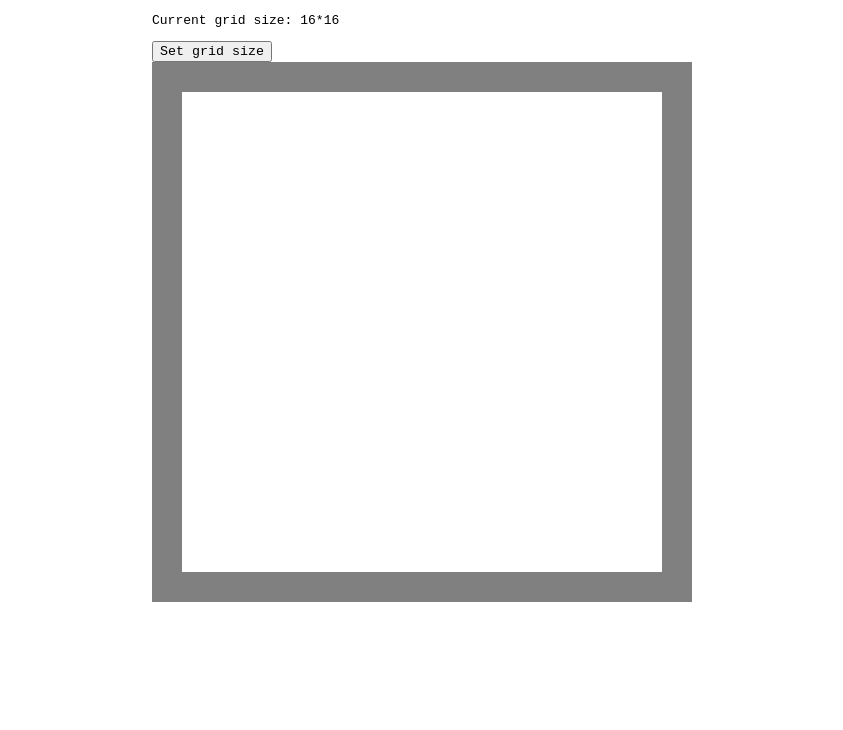
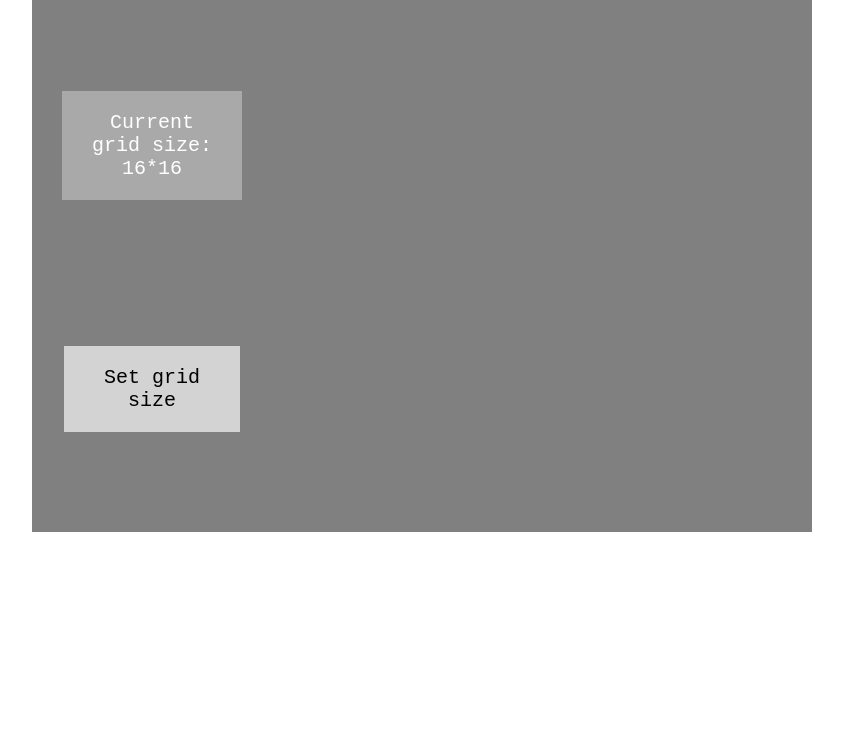
Before and after one commit to eidovolta/etch-a-sketch, a plain HTML site: page index.html in a window 1280 px wide. Shown: the part 70-800 px from the top of the page, without its empty margins (218-1061 px from the left). Drawn offline with Linux system fonts and the light colour scheme.

Commit message:
Fix organization of styles

```diff
--- a/styles.css
+++ b/styles.css
@@ -1,5 +1,7 @@
 * {
     font-family: monospace;
+    padding: 0;
+    margin: 0;
 }
 
 body {
@@ -11,6 +13,47 @@ body {
 
 h1 {
     margin: 16px;
+}
+
+button {
+    border-style: none;
+    border: 2px solid grey;
+    background-color: lightgrey;
+    padding: 20px;
+    font-size: 20px;
+}
+
+p {
+    color: white;
+    background-color: darkgrey;
+    font-size: 20px;
+    padding: 20px;
+}
+
+button:hover {
+    background-color: darkgrey;
+}
+
+button:active {
+    transform: scale(0.9);
+}
+
+#container-main {
+    display: flex;
+}
+
+#container-sidebar {
+    background-color: grey;
+    box-sizing: border-box;
+    text-align: center;
+    gap: 30%;
+    display: flex;
+    flex-direction: column;
+    align-items: center;
+    justify-content: center;
+    height: 540px;
+    width: 240px;
+    padding: 30px;
 }
 
 #container-board {
@@ -28,8 +71,6 @@ h1 {
 .column {
     box-sizing: border-box;
     flex: 0 0 auto;
-    height: 30px;
-    width: 30px;
     padding: 0;
 }
 
```
